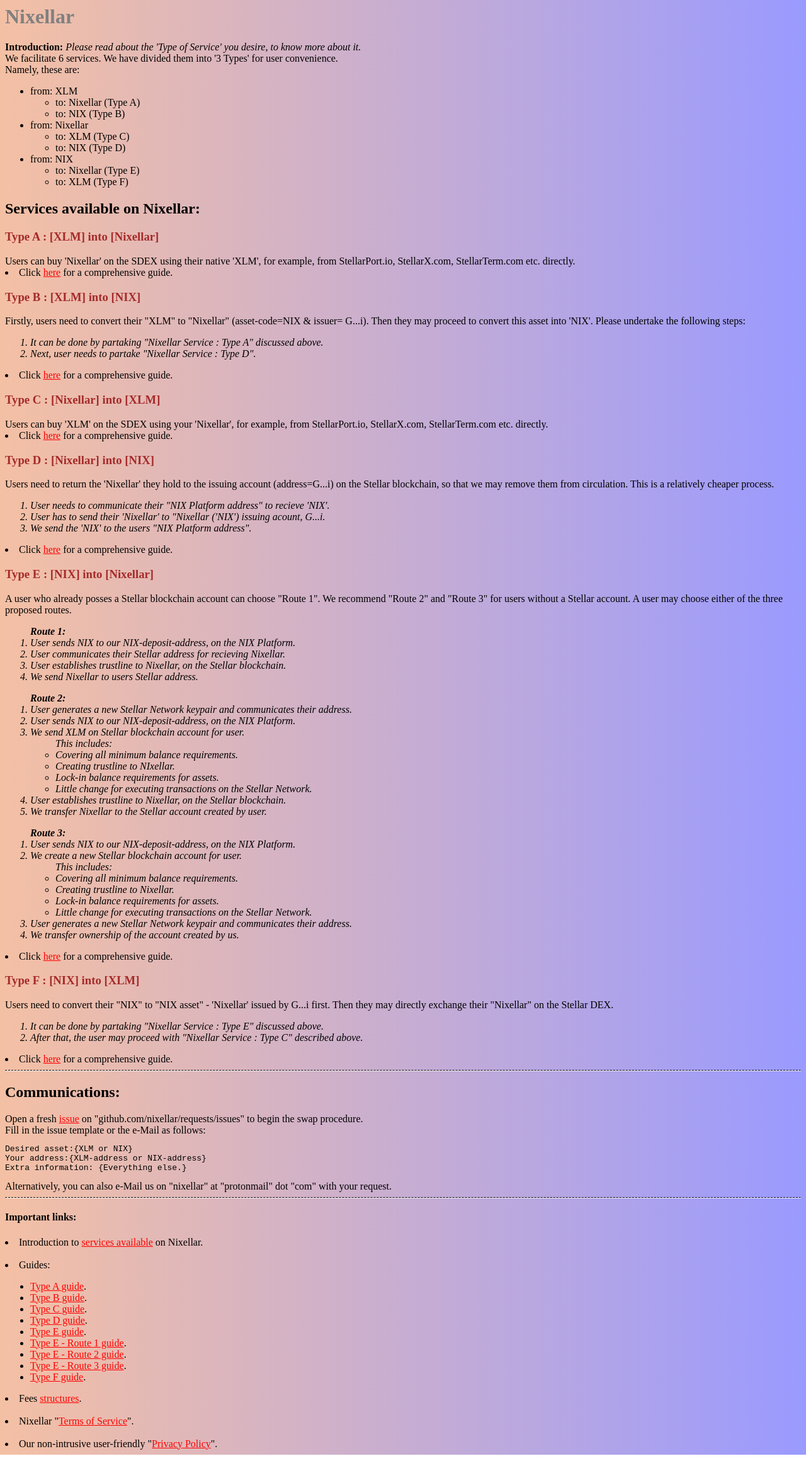
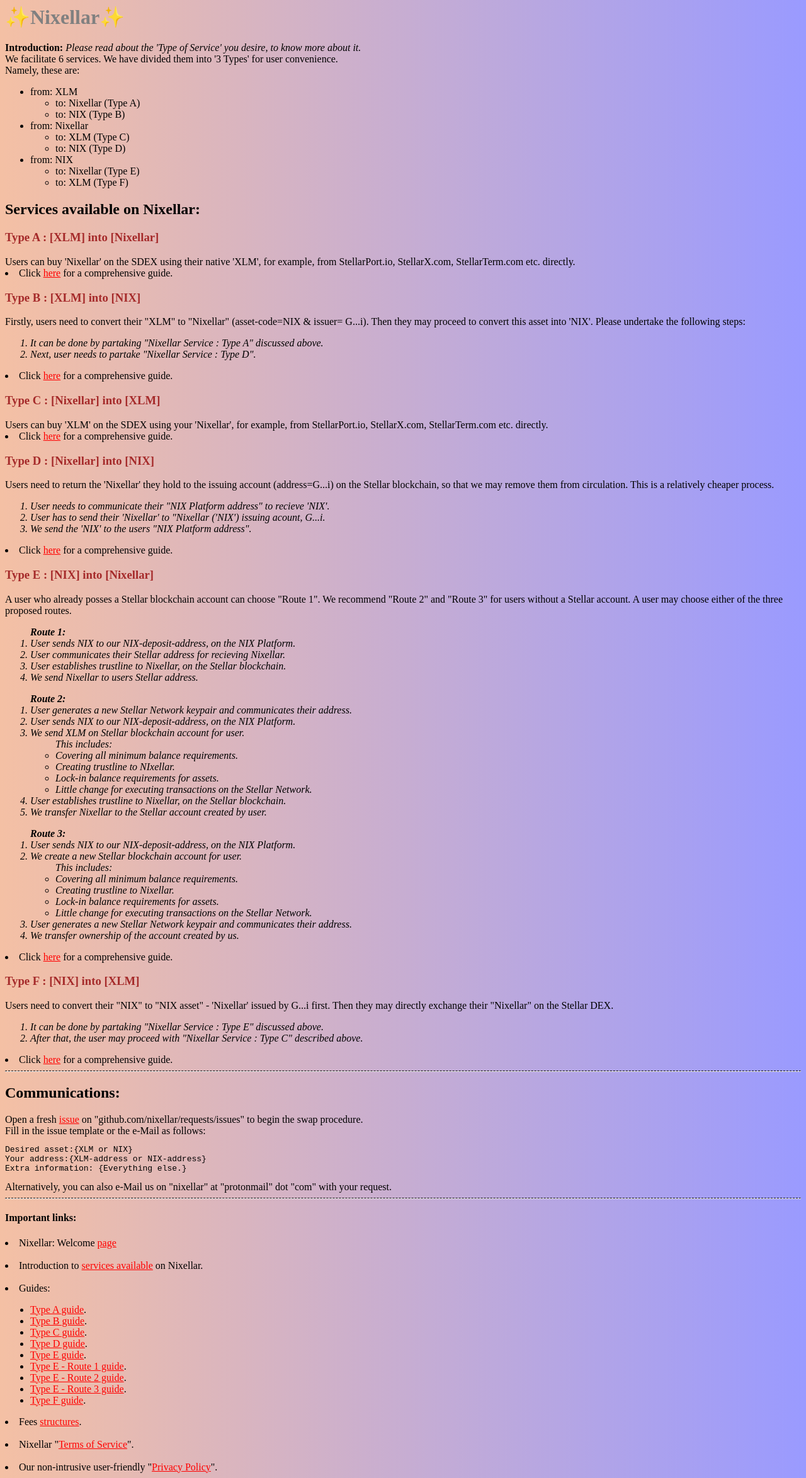
Before and after one commit to nixellar/guides, a plain HTML site: page TypeA.html in a window 1280 px wide. Shown: the whole page at 63% size. Before the commit the page ends 2310 px from the top, so only its background shows below. Drawn offline with Linux system fonts and the light colour scheme.

Commit message:
✨Nixellar✨

```diff
--- a/TypeA.html
+++ b/TypeA.html
@@ -1,6 +1,8 @@
-<html><style>html{background-image:linear-gradient(to left,rgba(2,3,256,0.4),rgba(228,98,28,0.4));  font-family: "Times New Roman", Times, serif;}a{color:red}h3{color:brown}h1{color:grey}</style>
+<html><meta charset=utf-8>
+<style>html{background-image:linear-gradient(to left,rgba(2,3,256,0.4),rgba(228,98,28,0.4));  font-family: "Times New Roman", Times, serif;}a{color:red}h3{color:brown}h1{color:grey}</style>
+
 <body>
-<h1> Nixellar</h1>
+<h1>✨Nixellar✨</h1>
 <b>Introduction:</b>
 <i>Please read about the 'Type of Service' you desire, to know more about it.</i><br>We facilitate 6 services. We have divided them into '3 Types' for user convenience.
 <br>
@@ -111,6 +113,7 @@ Alternatively, you can also e-Mail us on "nixellar" at "protonmail" dot "com" wi
 
 <hr style="border-top: dashed 1px;" />
 <h4>Important links:</h4>
+<li>Nixellar: Welcome <a href="../../index.html">page</a></li><br>
 <li>Introduction to <a href="../services/index.html">services available</a> on Nixellar.</li><br>
 <li>Guides:<ul>
 <li><a href="../guides/TypeA.html">Type A guide</a>.</li>
```
Also changed, not shown: TypeB.html (+5 -2 lines), TypeC.html (+5 -2 lines), TypeD.html (+5 -2 lines), TypeE_Route1.html (+5 -2 lines), TypeE_Route2.html (+5 -2 lines), TypeE_Route3.html (+5 -2 lines), index.html (+5 -2 lines).
